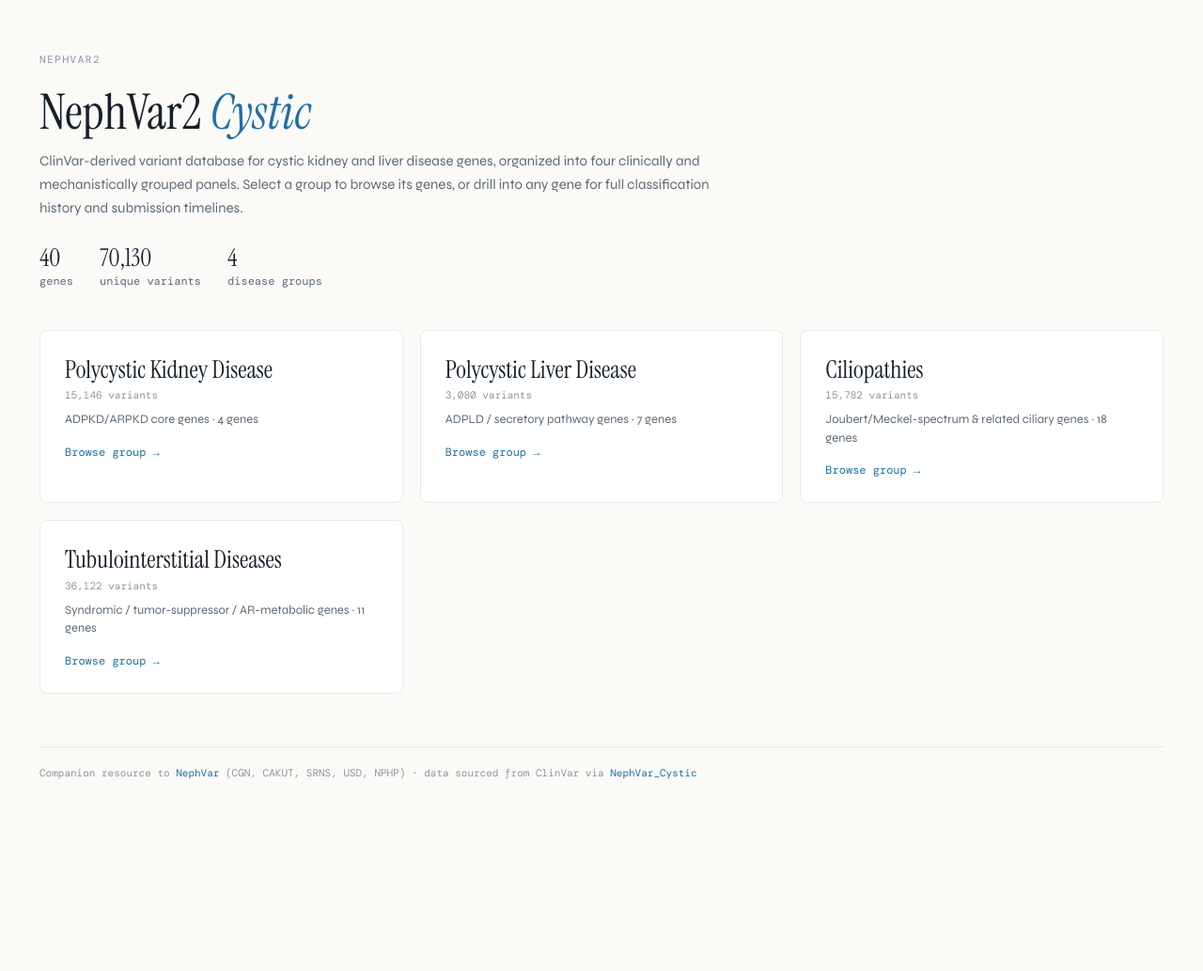
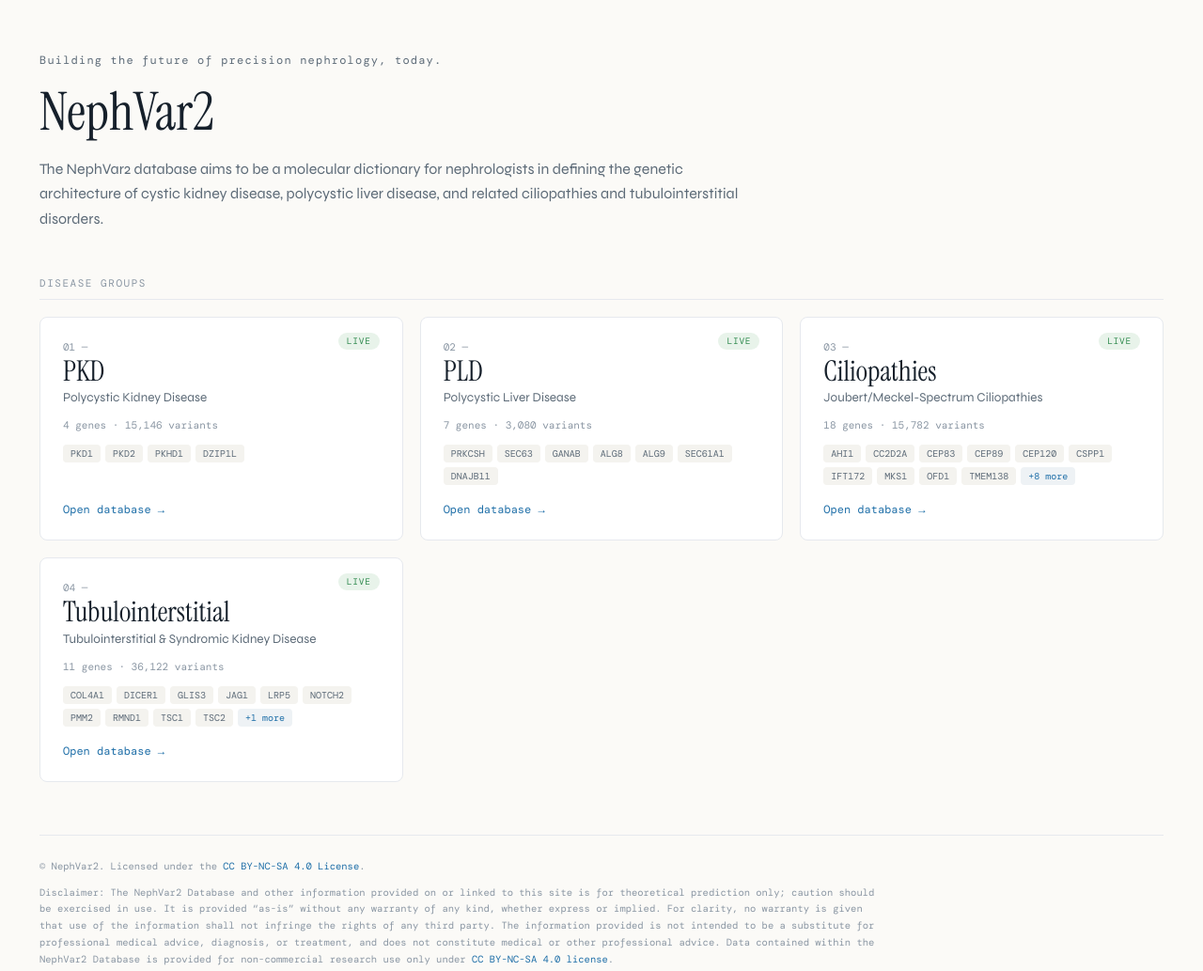
Before and after one commit to NephVar/NephVar2, a plain HTML site: page index.html in a window 1280 px wide. Shown: the whole page at 94% size. Before the commit the page ends 909 px from the top, so only its background shows below. Drawn offline with nearby package versions, Linux system fonts and the light colour scheme; a web font is replaced by a local one.

Commit message:
Update index.html

```diff
--- a/index.html
+++ b/index.html
@@ -2,7 +2,7 @@
 <html lang="en"><head>
 <meta charset="utf-8">
 <meta name="viewport" content="width=device-width,initial-scale=1">
-<title>NephVar2 — Cystic Kidney &amp; Liver Disease ClinVar Database</title>
+<title>NephVar2 — Cystic Kidney &amp; Liver Disease Database</title>
 <link rel="preconnect" href="https://fonts.googleapis.com">
 <link href="https://fonts.googleapis.com/css2?family=Syne:wght@400;500;600;700&family=DM+Mono:wght@300;400&family=Instrument+Serif:ital@0;1&display=swap" rel="stylesheet">
 <style>
@@ -12,68 +12,94 @@
 --P:#c0392b;--LP:#e07b18;--VUS:#7f7f7f;--LB:#7fb3d5;--B:#1f6fa8}
 *{box-sizing:border-box}
 body{margin:0;font-family:var(--sans);color:var(--ink);background:var(--bg);-webkit-font-smoothing:antialiased}
-.wrap{max-width:1240px;margin:0 auto;padding:56px 22px 80px}
-.crumb{font-family:var(--mono);font-size:11px;letter-spacing:.14em;text-transform:uppercase;color:var(--faint);margin-bottom:16px}
-h1{font-family:var(--serif);font-weight:400;font-size:52px;margin:0 0 6px}
-h1 em{font-style:italic;color:var(--accent)}
-.sub{color:var(--soft);font-size:15px;max-width:720px;line-height:1.65;margin-bottom:12px}
-.stats{display:flex;gap:28px;margin:24px 0 44px;font-family:var(--mono);font-size:12px;color:var(--soft)}
-.stats b{display:block;font-family:var(--serif);font-size:26px;color:var(--ink);font-weight:400}
-.grid{display:grid;grid-template-columns:repeat(auto-fill,minmax(300px,1fr));gap:18px}
-.card{display:block;text-decoration:none;color:inherit;background:#fff;border:1px solid var(--line);
-border-radius:8px;padding:26px;transition:transform .14s ease,box-shadow .14s ease,border-color .14s ease}
-.card:hover{transform:translateY(-3px);box-shadow:0 14px 32px rgba(20,30,45,.12);border-color:#cdd9e4}
-.card-head{display:flex;flex-direction:column;gap:4px;margin-bottom:10px}
-.gname{font-family:var(--serif);font-size:26px;line-height:1.2}
-.gtotal{font-family:var(--mono);font-size:11px;color:var(--faint)}
-.card-desc{color:var(--soft);font-size:13px;margin-bottom:16px;line-height:1.5}
-.cta{font-family:var(--mono);font-size:12px;color:var(--accent)}
-footer{margin-top:56px;font-family:var(--mono);font-size:11px;color:var(--faint);border-top:1px solid var(--line);padding-top:20px}
+.wrap{max-width:1240px;margin:0 auto;padding:56px 22px 60px}
+.eyebrow{font-family:var(--mono);font-size:12px;letter-spacing:.1em;color:var(--soft);margin-bottom:18px}
+h1{font-family:var(--serif);font-weight:400;font-size:56px;margin:0 0 18px;line-height:1.05}
+.sub{color:var(--soft);font-size:16px;max-width:760px;line-height:1.65;margin-bottom:48px}
+.section-label{font-family:var(--mono);font-size:11px;letter-spacing:.14em;text-transform:uppercase;
+color:var(--faint);margin:48px 0 18px;padding-bottom:10px;border-bottom:1px solid var(--line)}
+.groups{display:grid;grid-template-columns:repeat(auto-fill,minmax(300px,1fr));gap:18px}
+.group-card{display:flex;flex-direction:column;text-decoration:none;color:inherit;background:#fff;
+border:1px solid var(--line);border-radius:8px;padding:24px;transition:transform .14s ease,box-shadow .14s ease,border-color .14s ease}
+.group-card:hover{transform:translateY(-3px);box-shadow:0 14px 32px rgba(20,30,45,.12);border-color:#cdd9e4}
+.group-num{font-family:var(--mono);font-size:11px;color:var(--faint);margin-bottom:8px}
+.group-top{display:flex;justify-content:flex-end;margin-top:-30px;margin-bottom:6px}
+.badge{font-family:var(--mono);font-size:9.5px;letter-spacing:.08em;text-transform:uppercase;
+background:#e8f3ea;color:#2f8a4e;padding:3px 9px;border-radius:99px}
+.group-short{font-family:var(--serif);font-size:30px;line-height:1.15;margin-bottom:2px}
+.group-full{color:var(--soft);font-size:13.5px;margin-bottom:12px;line-height:1.4}
+.group-meta{font-family:var(--mono);font-size:11px;color:var(--faint);margin-bottom:14px}
+.chips{display:flex;flex-wrap:wrap;gap:5px;margin-bottom:18px}
+.chip{font-family:var(--mono);font-size:10px;background:#f4f3ef;color:var(--soft);padding:3px 8px;border-radius:4px}
+.chip.more{background:#eef2f5;color:var(--accent)}
+.cta{font-family:var(--mono);font-size:12px;color:var(--accent);margin-top:auto}
+footer{margin-top:56px;font-family:var(--mono);font-size:10.5px;color:var(--faint);
+border-top:1px solid var(--line);padding-top:24px;line-height:1.7}
 footer a{color:var(--accent);text-decoration:none}
+footer p{max-width:900px;margin:10px 0 0}
 </style></head>
 <body><div class="wrap">
-<div class="crumb">NephVar2</div>
-<h1>NephVar2 <em>Cystic</em></h1>
-<div class="sub">ClinVar-derived variant database for cystic kidney and liver disease genes,
-organized into four clinically and mechanistically grouped panels. Select a group to browse
-its genes, or drill into any gene for full classification history and submission timelines.</div>
-<div class="stats">
-  <div><b>40</b>genes</div>
-  <div><b>70,130</b>unique variants</div>
-  <div><b>4</b>disease groups</div>
-</div>
-<div class="grid">
-    <a class="card" href="PKD/variants/">
-      <div class="card-head">
-        <span class="gname">Polycystic Kidney Disease</span>
-        <span class="gtotal">15,146 variants</span>
+<div class="eyebrow">Building the future of precision nephrology, today.</div>
+<h1>NephVar2</h1>
+<div class="sub">The NephVar2 database aims to be a molecular dictionary for nephrologists in
+defining the genetic architecture of cystic kidney disease, polycystic liver disease, and
+related ciliopathies and tubulointerstitial disorders.</div>
+
+<div class="section-label">Disease Groups</div>
+<div class="groups">
+    <a class="group-card" href="PKD/variants/">
+      <div class="group-num">01 &mdash;</div>
+      <div class="group-top">
+        <span class="badge">Live</span>
       </div>
-      <div class="card-desc">ADPKD/ARPKD core genes &middot; 4 genes</div>
-      <div class="cta">Browse group &rarr;</div>
+      <div class="group-short">PKD</div>
+      <div class="group-full">Polycystic Kidney Disease</div>
+      <div class="group-meta">4 genes &middot; 15,146 variants</div>
+      <div class="chips"><span class="chip">PKD1</span><span class="chip">PKD2</span><span class="chip">PKHD1</span><span class="chip">DZIP1L</span></div>
+      <div class="cta">Open database &rarr;</div>
     </a>
-    <a class="card" href="PLD/variants/">
-      <div class="card-head">
-        <span class="gname">Polycystic Liver Disease</span>
-        <span class="gtotal">3,080 variants</span>
+    <a class="group-card" href="PLD/variants/">
+      <div class="group-num">02 &mdash;</div>
+      <div class="group-top">
+        <span class="badge">Live</span>
       </div>
-      <div class="card-desc">ADPLD / secretory pathway genes &middot; 7 genes</div>
-      <div class="cta">Browse group &rarr;</div>
+      <div class="group-short">PLD</div>
+      <div class="group-full">Polycystic Liver Disease</div>
+      <div class="group-meta">7 genes &middot; 3,080 variants</div>
+      <div class="chips"><span class="chip">PRKCSH</span><span class="chip">SEC63</span><span class="chip">GANAB</span><span class="chip">ALG8</span><span class="chip">ALG9</span><span class="chip">SEC61A1</span><span class="chip">DNAJB11</span></div>
+      <div class="cta">Open database &rarr;</div>
     </a>
-    <a class="card" href="Ciliopathies/variants/">
-      <div class="card-head">
-        <span class="gname">Ciliopathies</span>
-        <span class="gtotal">15,782 variants</span>
+    <a class="group-card" href="Ciliopathies/variants/">
+      <div class="group-num">03 &mdash;</div>
+      <div class="group-top">
+        <span class="badge">Live</span>
       </div>
-      <div class="card-desc">Joubert/Meckel-spectrum & related ciliary genes &middot; 18 genes</div>
-      <div class="cta">Browse group &rarr;</div>
+      <div class="group-short">Ciliopathies</div>
+      <div class="group-full">Joubert/Meckel-Spectrum Ciliopathies</div>
+      <div class="group-meta">18 genes &middot; 15,782 variants</div>
+      <div class="chips"><span class="chip">AHI1</span><span class="chip">CC2D2A</span><span class="chip">CEP83</span><span class="chip">CEP89</span><span class="chip">CEP120</span><span class="chip">CSPP1</span><span class="chip">IFT172</span><span class="chip">MKS1</span><span class="chip">OFD1</span><span class="chip">TMEM138</span><span class="chip more">+8 more</span></div>
+      <div class="cta">Open database &rarr;</div>
     </a>
-    <a class="card" href="Tubulointerstitial/variants/">
-      <div class="card-head">
-        <span class="gname">Tubulointerstitial Diseases</span>
-        <span class="gtotal">36,122 variants</span>
+    <a class="group-card" href="Tubulointerstitial/variants/">
+      <div class="group-num">04 &mdash;</div>
+      <div class="group-top">
+        <span class="badge">Live</span>
       </div>
-      <div class="card-desc">Syndromic / tumor-suppressor / AR-metabolic genes &middot; 11 genes</div>
-      <div class="cta">Browse group &rarr;</div>
+      <div class="group-short">Tubulointerstitial</div>
+      <div class="group-full">Tubulointerstitial & Syndromic Kidney Disease</div>
+      <div class="group-meta">11 genes &middot; 36,122 variants</div>
+      <div class="chips"><span class="chip">COL4A1</span><span class="chip">DICER1</span><span class="chip">GLIS3</span><span class="chip">JAG1</span><span class="chip">LRP5</span><span class="chip">NOTCH2</span><span class="chip">PMM2</span><span class="chip">RMND1</span><span class="chip">TSC1</span><span class="chip">TSC2</span><span class="chip more">+1 more</span></div>
+      <div class="cta">Open database &rarr;</div>
     </a></div>
-<footer>Companion resource to <a href="https://nephvar.github.io/NephVar/">NephVar</a> (CGN, CAKUT, SRNS, USD, NPHP) &middot; data sourced from ClinVar via <a href="https://github.com/Joshua-Pillai/NephVar_Cystic">NephVar_Cystic</a></footer>
+
+<footer>
+&copy; NephVar2. Licensed under the <a href="https://creativecommons.org/licenses/by-nc-sa/4.0/">CC BY-NC-SA 4.0 License</a>.
+<p>Disclaimer: The NephVar2 Database and other information provided on or linked to this site is for theoretical
+prediction only; caution should be exercised in use. It is provided &ldquo;as-is&rdquo; without any warranty of any
+kind, whether express or implied. For clarity, no warranty is given that use of the information shall not infringe
+the rights of any third party. The information provided is not intended to be a substitute for professional medical
+advice, diagnosis, or treatment, and does not constitute medical or other professional advice. Data contained within
+the NephVar2 Database is provided for non-commercial research use only under
+<a href="https://creativecommons.org/licenses/by-nc-sa/4.0/">CC BY-NC-SA 4.0 license</a>.</p>
+</footer>
 </div></body></html>
```
